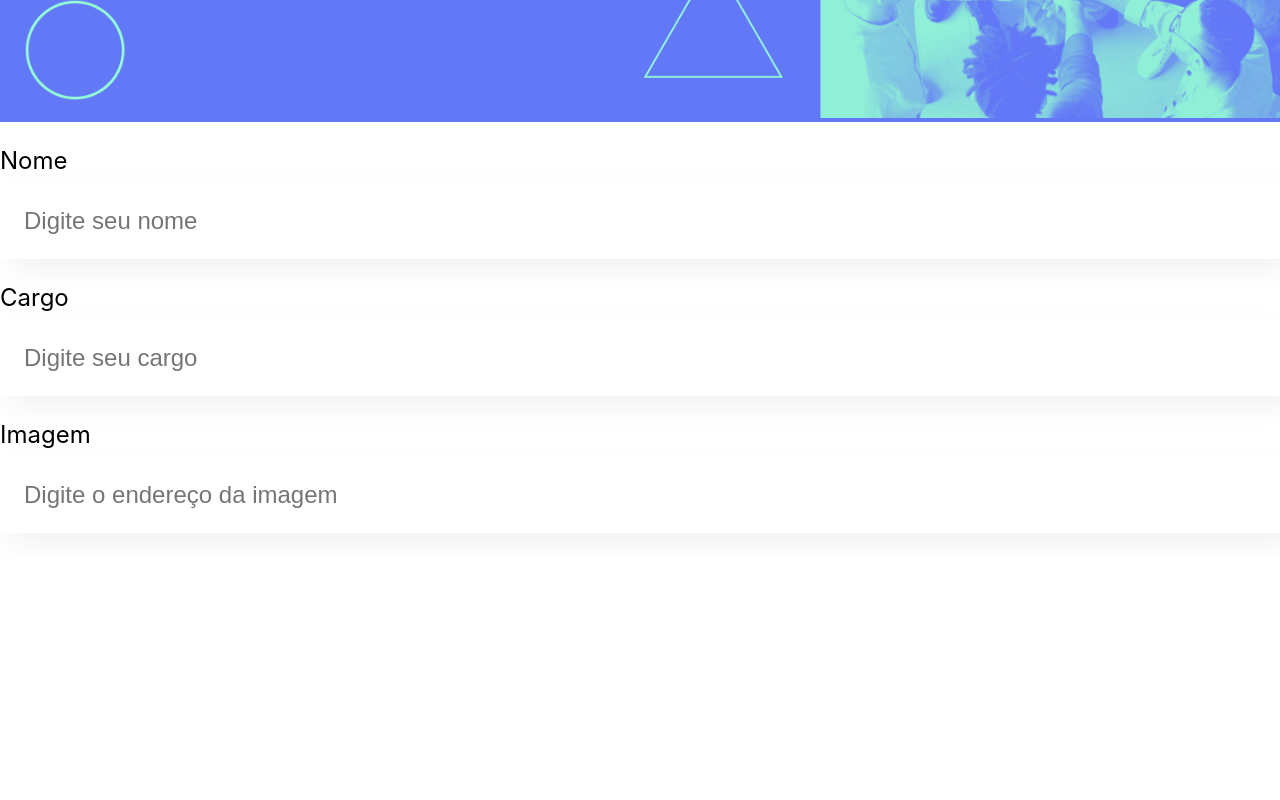
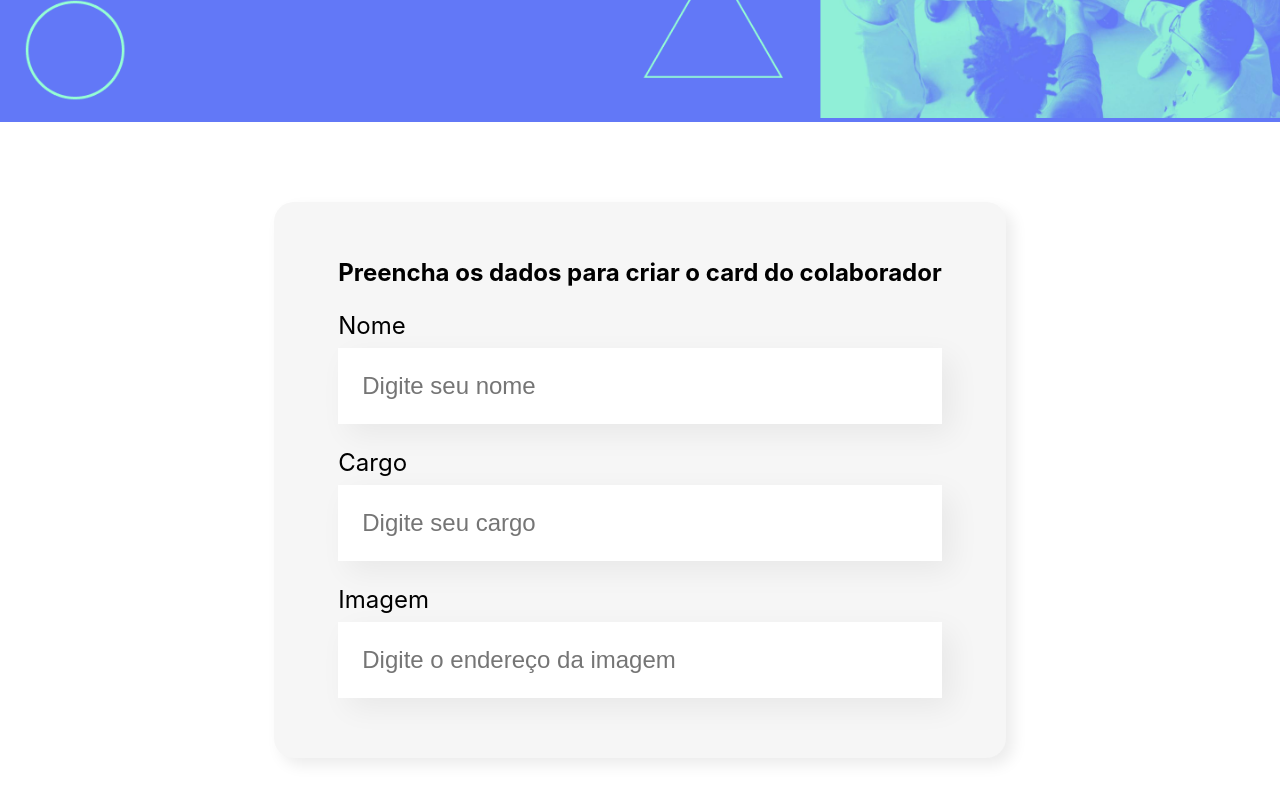
Before and after one commit to hbauhvagner/organo, a React (Create React App) app: page / in a window 1280 px wide. Shown: the part 376-1176 px from the top of the page. Before the commit the page ends 933 px from the top, so only its background shows below. Built offline with nearby package versions, Linux system fonts and the light colour scheme.

Commit message:
Criando o formulário

```diff
--- a/src/App.js
+++ b/src/App.js
@@ -1,13 +1,11 @@
 import Banner from './components/Banner';
-import TextField from './components/TextField';
+import Formulario from './components/Formulario';
 
 function App() {
   return (
     <div className="App">
       <Banner />
-      <TextField label="Nome" placeholder="Digite seu nome" />
-      <TextField label="Cargo" placeholder="Digite seu cargo" />
-      <TextField label="Imagem" placeholder="Digite o endereço da imagem" />
+      <Formulario />
     </div>
   );
 }
--- /dev/null
+++ b/src/components/Formulario/index.js
@@ -0,0 +1,18 @@
+import TextField from '../TextField'
+import './style.css'
+
+const Formulario = () => {
+    return (
+        <section className='formulario'>
+            <form>
+                <h2>Preencha os dados para criar o card do colaborador</h2>
+
+                <TextField label="Nome" placeholder="Digite seu nome" />
+                <TextField label="Cargo" placeholder="Digite seu cargo" />
+                <TextField label="Imagem" placeholder="Digite o endereço da imagem" />
+            </form>
+        </section>
+    )
+}
+
+export default Formulario
--- /dev/null
+++ b/src/components/Formulario/style.css
@@ -0,0 +1,13 @@
+.formulario {
+    display: flex;
+    justify-content: center;
+    margin: 80px 0;
+}
+
+.formulario form {
+    max-width: 80%;
+    background-color: #F6F6F6;
+    border-radius: 20px;
+    padding: 36px 64px;
+    box-shadow: 7px 7px 15px 0px rgba(0, 0, 0, 0.08);
+}
```
